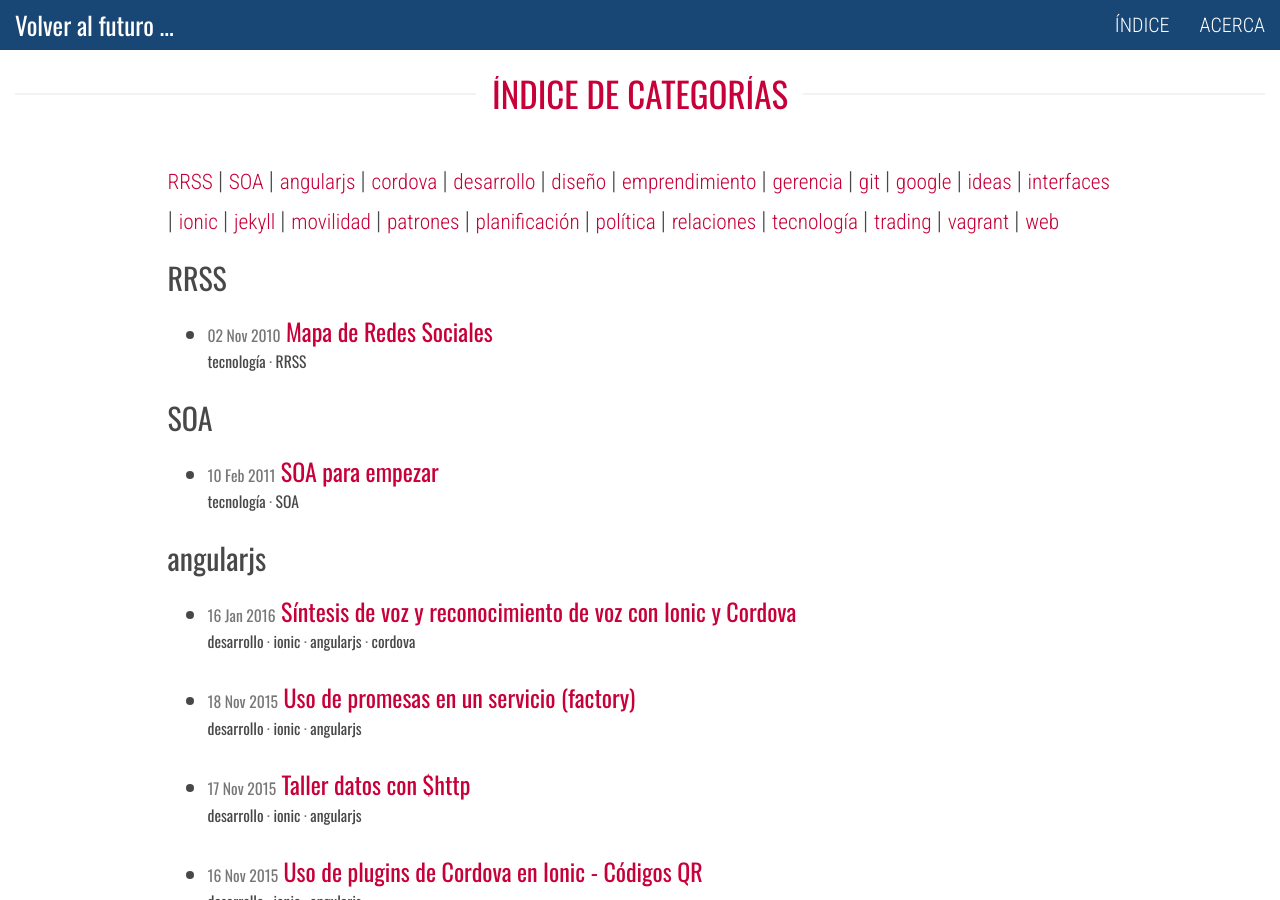
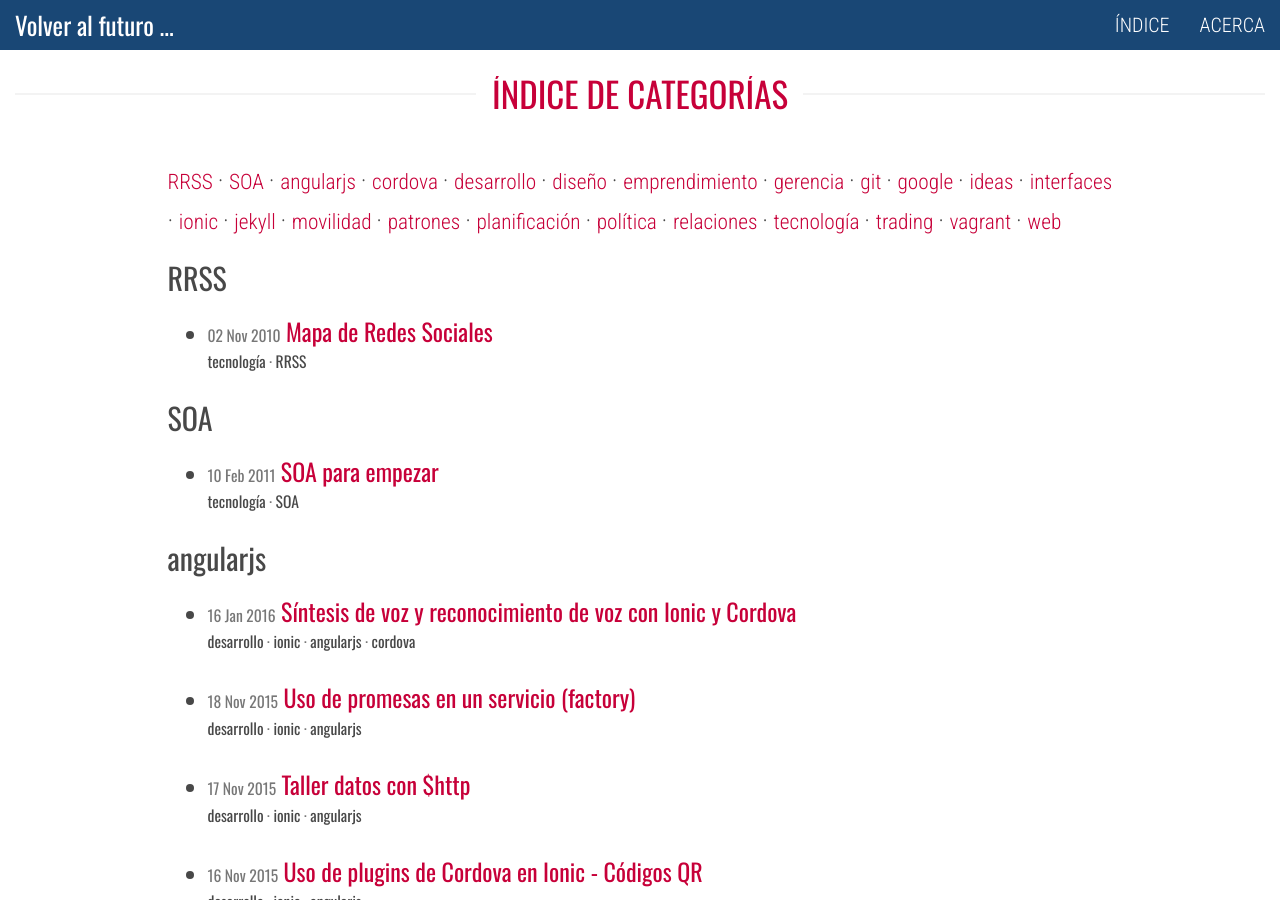
Before and after one commit to aaramirez/aaramirez.github.io, a Jekyll site: the page built from indice.html, in a window 1280 px wide and 900 px high. Built offline with Jekyll 4.4.1, drawn with Linux system fonts in a browser that asks for light colours; nearby versions of some CDN libraries; some of the changed lines change nothing that is shown.

Commit message:
Fixing index page

```diff
--- a/indice.html
+++ b/indice.html
@@ -25,7 +25,7 @@ permalink: /indice/
 {% endfor %}
 
 {% for cat in categories %}
-	<small><a href="#{{ cat | slugify }}"> {{ cat }} </a></small>{% unless forloop.last %} | {% endunless %}
+	<small><a href="#{{ cat | slugify }}"> {{ cat }} </a></small>{% unless forloop.last %} &middot; {% endunless %}
 {% endfor %}
 
 
```
